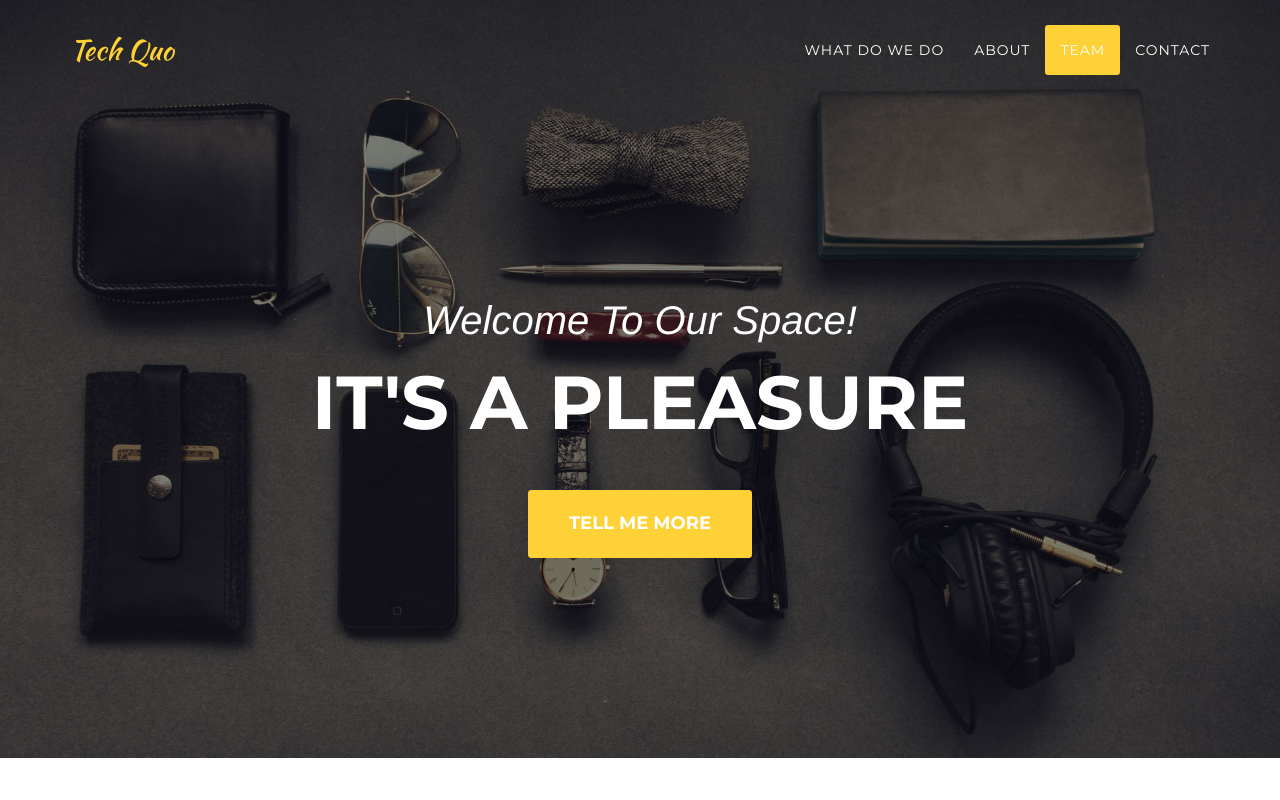
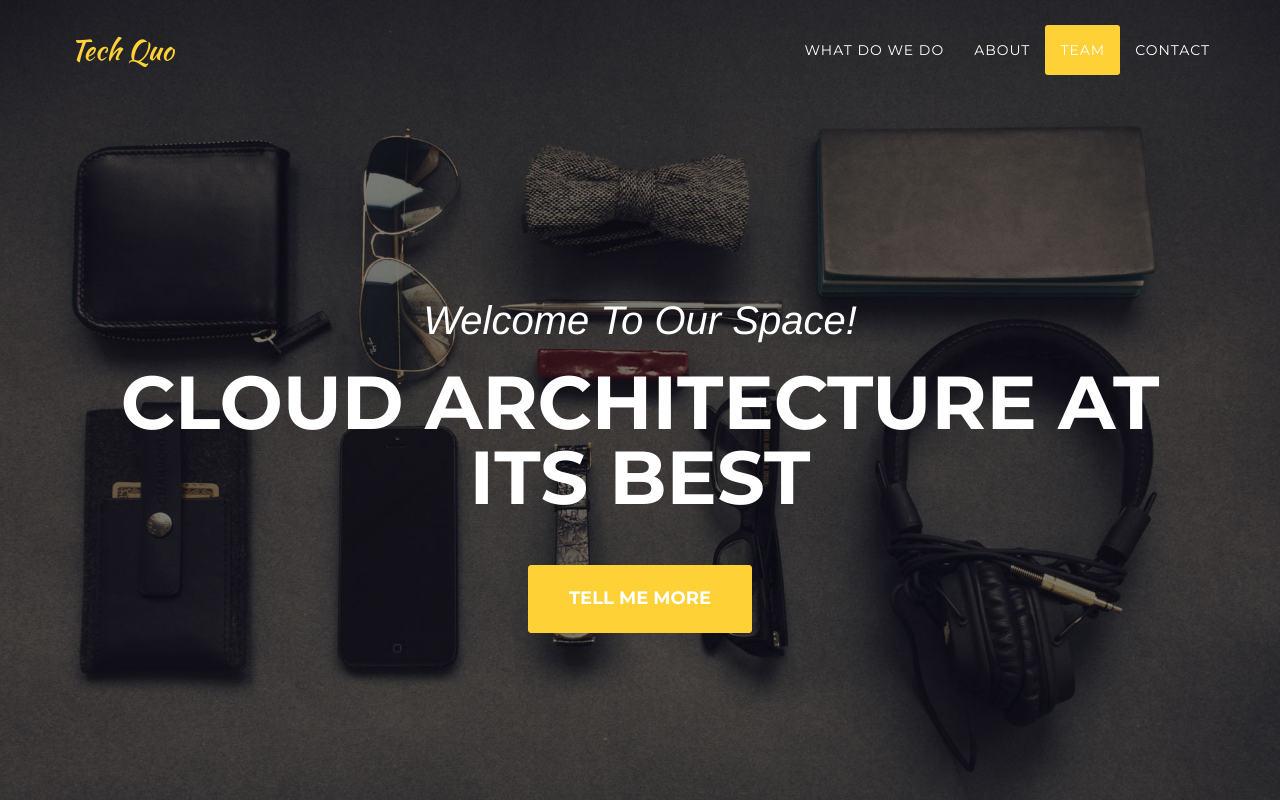
Before and after one commit to nvinta/IndiaChits, a website: page index.html in a window 1280 px wide. Shown: the top 800 px of the page. Drawn offline with nearby package versions, Linux system fonts and the light colour scheme; a web font is replaced by a local one.

Commit message:
Update index.html

```diff
--- a/index.html
+++ b/index.html
@@ -9,7 +9,7 @@
     <meta name="description" content="">
     <meta name="author" content="">
 
-    <title>Agency - Start Bootstrap Theme</title>
+    <title>TechQuo</title>
 
     <!-- Bootstrap Core CSS -->
     <link href="vendor/bootstrap/css/bootstrap.min.css" rel="stylesheet">
@@ -79,7 +79,7 @@
         <div class="container">
             <div class="intro-text">
                 <div class="intro-lead-in">Welcome To Our Space!</div>
-                <div class="intro-heading">It's a pleasure</div>
+                <div class="intro-heading">Cloud architecture at its best</div>
                 <a href="#services" class="page-scroll btn btn-xl">Tell Me More</a>
             </div>
         </div>
```
